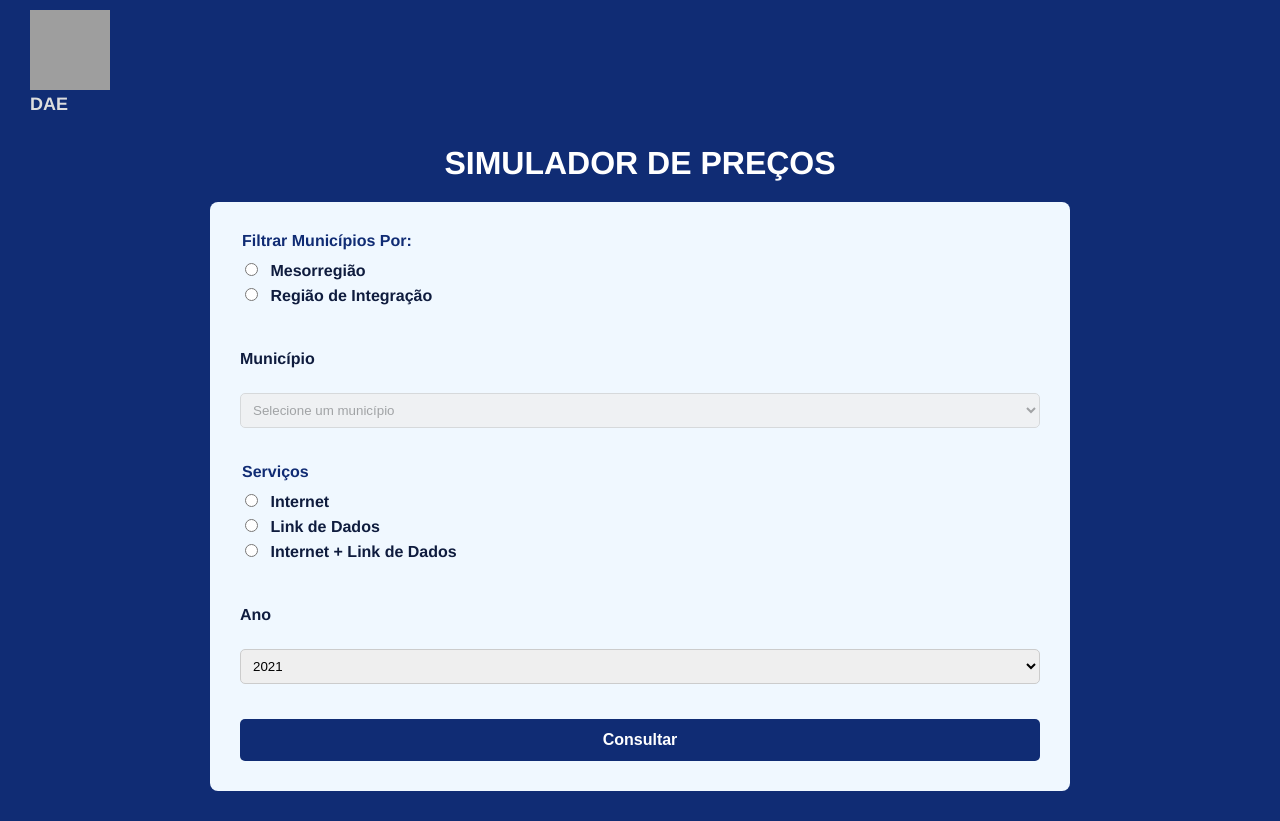
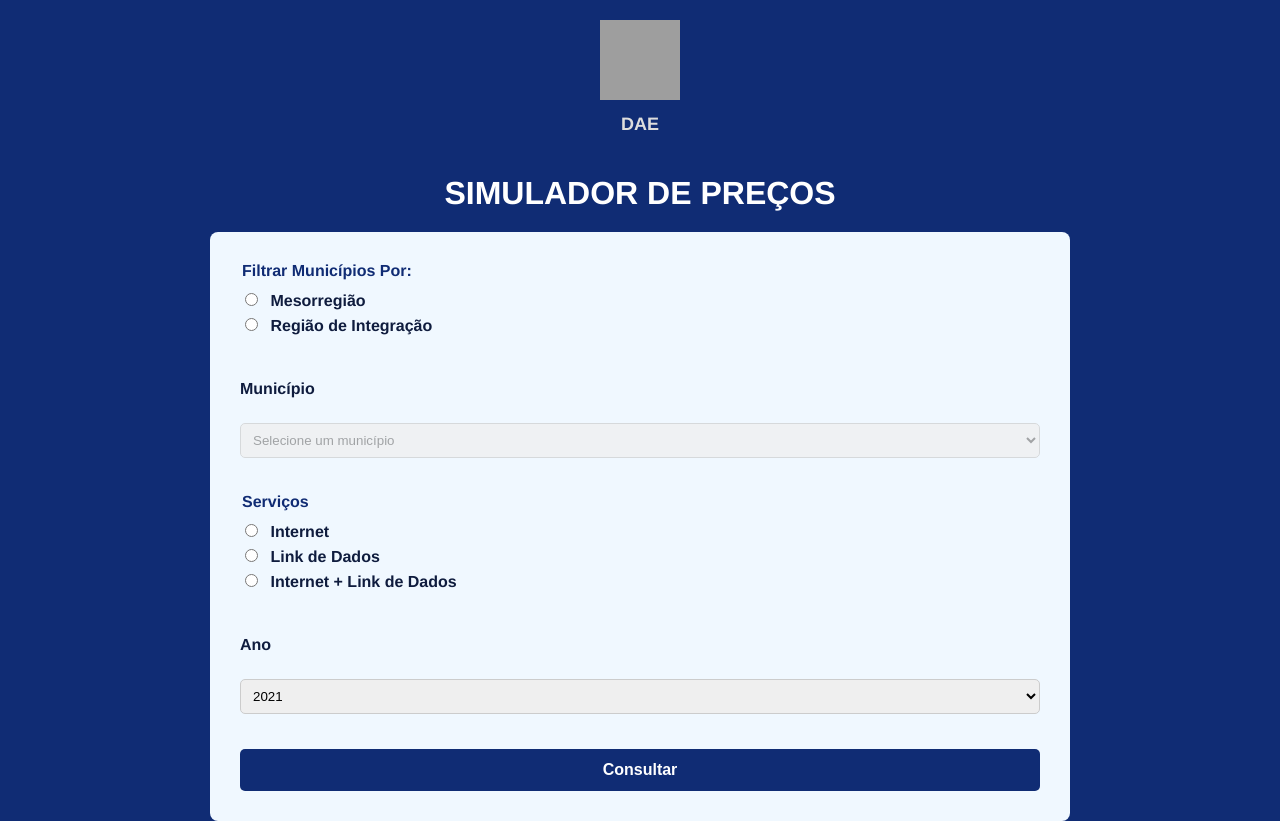
Before and after one commit to Lu4nL1ma/dae_systems, a Django app: page / in a window 1280 px wide. Before the commit the page ends 791 px from the top, so only its background shows below. Run offline with Django 5.2, Linux system fonts and the light colour scheme; data comes from the database, SQL or seed files in the repository; parts of the project's set-up code (start-up, migrations or seed data) failed here and were passed over; grey boxes are pictures that could not be loaded.

Commit message:
Update style.css

```diff
--- a/dae_sys/dae_web_sys/static/css/style.css
+++ b/dae_sys/dae_web_sys/static/css/style.css
@@ -15,14 +15,17 @@ h1 {
 /* Cabeçalho */
 .header {
   display: flex;
-  align-items: center;
-  padding: 10px 30px;
+  flex-direction: column; /* Alinha os itens em coluna */
+  align-items: center;    /* Centraliza horizontalmente */
+  justify-content: center; /* Centraliza verticalmente */
+  padding: 20px 30px;
+  text-align: center; /* Centraliza o texto */
 }
 
 .img {
   width: 80px;
   height: 80px;
-  margin-right: 20px;
+  margin-bottom: 10px; /* Espaço entre logo e texto */
 }
 
 .dae {
@@ -30,6 +33,7 @@ h1 {
   font-weight: bold;
   font-size: 18px;
 }
+
 
 /* Contêiner principal */
 .container {
```
